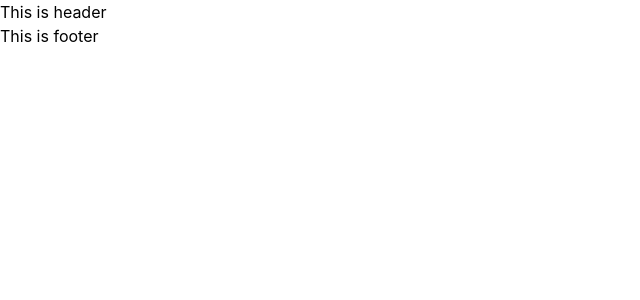
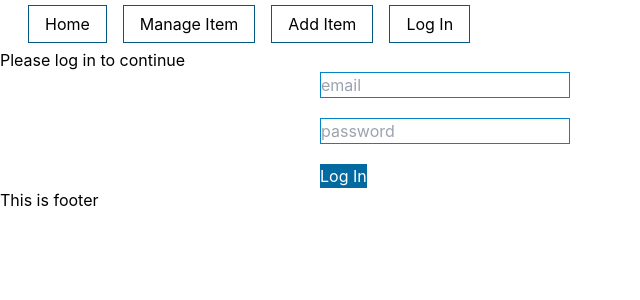
Before and after one commit to mijan-joy/inventory-management-app-client, a React (Create React App) app: page /login in a window 1280 px wide. Shown: the top 300 px of the page, without its empty margins (0-640 px from the left). Built offline with nearby package versions, Linux system fonts and the light colour scheme.

Commit message:
added: login & register component & revamped navbar

```diff
--- a/src/App.js
+++ b/src/App.js
@@ -8,6 +8,7 @@ import { ToastContainer, toast } from "react-toastify";
 import "react-toastify/dist/ReactToastify.css";
 import ManageInventory from "./Pages/ManageInventory/ManageInventory";
 import AddItem from "./Pages/AddItem/AddItem";
+import LogIn from "./Pages/LogIn/LogIn";
 
 function App() {
     return (
@@ -29,6 +30,7 @@ function App() {
                         path="/inventory/manage/add"
                         element={<AddItem></AddItem>}
                     ></Route>
+                    <Route path="/login" element={<LogIn></LogIn>}></Route>
                 </Routes>
             </div>
             <Footer></Footer>
--- /dev/null
+++ b/src/Pages/LogIn/LogIn.js
@@ -0,0 +1,42 @@
+import React from "react";
+import { useForm } from "react-hook-form";
+
+const LogIn = () => {
+    const { register, handleSubmit } = useForm();
+    const onSubmit = (data) => console.log(data);
+    return (
+        <div>
+            <h2>Please log in to continue</h2>
+            <div className="w-1/2 mx-auto">
+                <form onSubmit={handleSubmit(onSubmit)}>
+                    <div>
+                        <input
+                            className="border border-sky-600 mb-5"
+                            type="email"
+                            placeholder="email"
+                            required
+                            {...register("email")}
+                        />
+                    </div>
+                    <div>
+                        <input
+                            className="border border-sky-600 mb-5"
+                            type="password"
+                            placeholder="password"
+                            required
+                            {...register("password")}
+                        />
+                    </div>
+
+                    <input
+                        className="rounded-pill bg-sky-700 text-white"
+                        type="submit"
+                        value="Log In"
+                    />
+                </form>
+            </div>
+        </div>
+    );
+};
+
+export default LogIn;
--- /dev/null
+++ b/src/Pages/Register/Register.js
@@ -0,0 +1,11 @@
+import React from "react";
+
+const Register = () => {
+    return (
+        <div>
+            <h2>Please register</h2>
+        </div>
+    );
+};
+
+export default Register;
--- a/src/Pages/Shared/Header/Header.js
+++ b/src/Pages/Shared/Header/Header.js
@@ -1,10 +1,36 @@
 import React from "react";
+import { Link } from "react-router-dom";
 
 const Header = () => {
     return (
-        <div>
-            <h1>This is header</h1>
-        </div>
+        <header>
+            <nav className="p-3">
+                <Link
+                    className="ml-4 py-2 px-4 border border-sky-800"
+                    to="/home"
+                >
+                    Home
+                </Link>
+                <Link
+                    className="ml-4 py-2 px-4 border border-sky-800"
+                    to="/inventory/manage"
+                >
+                    Manage Item
+                </Link>
+                <Link
+                    className="ml-4 py-2 px-4 border border-sky-800"
+                    to="/inventory/manage/add"
+                >
+                    Add Item
+                </Link>
+                <Link
+                    className="ml-4 py-2 px-4 border border-sky-800"
+                    to="/login"
+                >
+                    Log In
+                </Link>
+            </nav>
+        </header>
     );
 };
 
```
